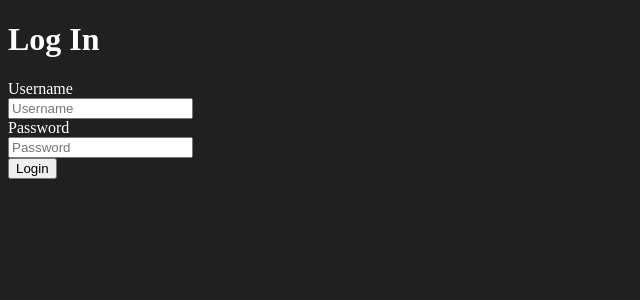
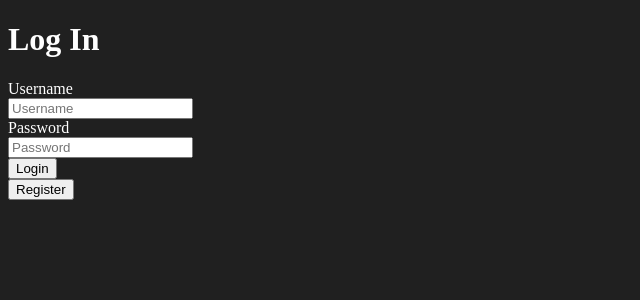
Before and after one commit to alonsofabila/front-task-app, a React (Vite) app: page /login in a window 1280 px wide. Shown: the top 300 px of the page, without its empty margins (0-640 px from the left). Built offline with nearby package versions, Linux system fonts and the light colour scheme.

Commit message:
(feature): Button to register.

```diff
--- a/src/components/user-components/LogInForm.jsx
+++ b/src/components/user-components/LogInForm.jsx
@@ -29,6 +29,10 @@ export default function LogInForm({ route }) {
         } catch (e) {
             alert(`Error: ${e.response.data.detail}`);
         }
+    }
+
+    const redirectToRegister = () => {
+        navigate("/register");
     }
 
     return (
@@ -70,6 +74,10 @@ export default function LogInForm({ route }) {
                 <button className="form-button" type="submit">Login</button>
             </div>
 
+            <div>
+                <button onClick={ redirectToRegister }>Register</button>
+            </div>
+
         </form>
     )
 }
```
